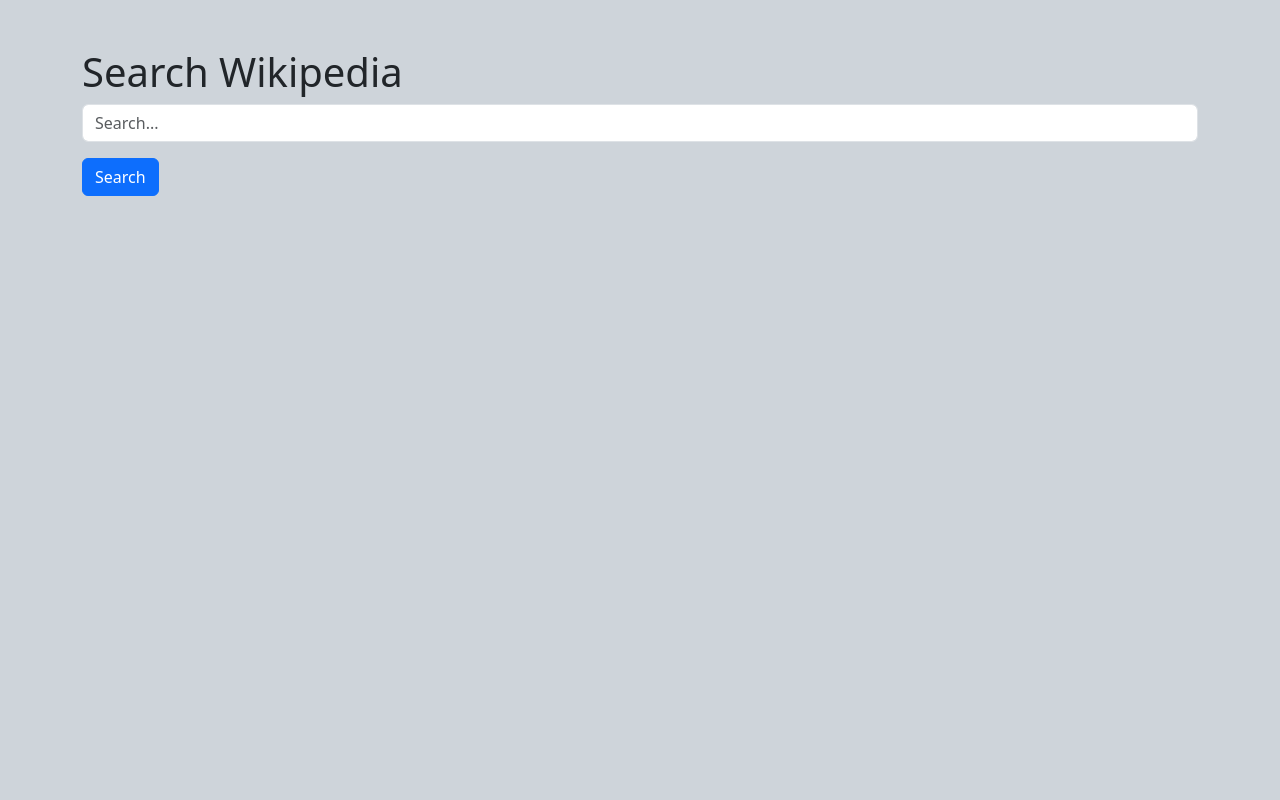
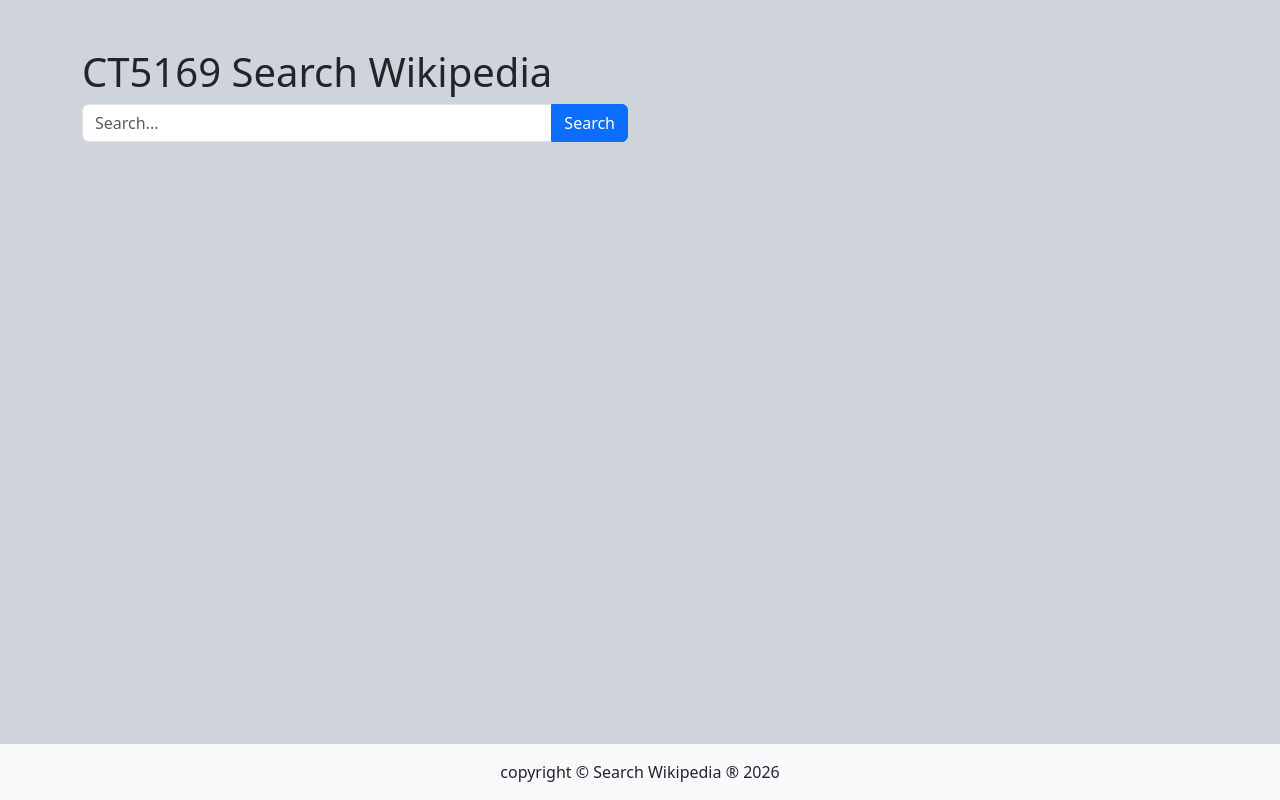
Before and after one commit to SamuelUkachukwu/wikiSearch, a Flask app: page / in a window 1280 px wide. Run offline with Flask 2, Linux system fonts and the light colour scheme.

Commit message:
Added caching function
-Updated UI layout.
-Added loading state while fetching data.

```diff
--- a/main.py
+++ b/main.py
@@ -10,6 +10,7 @@
 from flask import Flask, render_template, request, url_for, flash
 from werkzeug.utils import redirect
 from run_wiki_on_ec2 import run_wiki_on_ec2
+from database import get_database, check_cache, save_cache
 app = Flask(__name__)
 app.config['ENV'] = "Development"
 app.config['DEBUG'] = True
@@ -19,10 +20,18 @@ app.config['DEBUG'] = True
 @app.route('/', methods=['GET', 'POST'])
 def home():
     result = None
+    query = None
     if request.method == 'POST':
+        # query = request.form.get('query')
         query = request.form['query']
-        result = run_wiki_on_ec2(query)
-    return render_template("index.html", result=result)
+
+        cached_result = check_cache(query)
+        if cached_result:
+            result = cached_result
+        else:
+            result = run_wiki_on_ec2(query)
+            save_cache(query, result)
+    return render_template("index.html", result=result, query=query)
 
 if __name__ == '__main__':
     app.run()
--- a/templates/index.html
+++ b/templates/index.html
@@ -15,20 +15,51 @@
 </head>
 
 <body class="bg-dark-subtle">
-    <div class="container mt-5">
-        <h1>Search Wikipedia</h1>
-        <form method="POST">
-            <div class="mb-3">
+<div class="d-flex flex-column min-vh-100">
+    <main class="flex-grow-1 container mt-5">
+        <h1>CT5169 Search Wikipedia</h1>
+        <form method="POST" onsubmit="showLoading()">
+            <div class="row">
+                <div class="col-12 col-md-6">
+                    <div class="input-group mb-3">
                         <input type="text" name="query" class="form-control" placeholder="Search...">
+                        <button type="submit" class="btn btn-primary">
+                            Search
+                        </button>
                     </div>
-            <button type="submit" class="btn btn-primary">Search</button>
+                </div>
+            </div>
         </form>
+        <div id="loader" class="mt-3" style="display:none;">
+            <div class="spinner-border text-success" role="status"></div>
+            <span class="ms-2">Fetching results...</span>
+        </div>
         {% if result %}
+        <h4 class="mt-4">Results for: "<strong>{{ query }}</strong>"</h4>
+
         <div class="mt-3 alert alert-info">
             {{ result }}
         </div>
         {% endif %}
+    </main>
+
+    <footer class="mt-auto bg-light py-3 bg-custom">
+        <div class="container text-center">
+                <span class="fs-6">copyright &#169; <span class="logo">Search Wikipedia</span>
+                    &reg; <span id="copy-right"></span></span>
         </div>
+    </footer>
+</div>
+
+
+<script>
+    document.getElementById("copy-right").innerHTML = new Date().getFullYear();
+
+    function showLoading() {
+        document.getElementById("loader").style.display = "block";
+        document.querySelector("button[type='submit']").disabled = true;
+    }
+</script>
 </body>
 
 </html>
```
Also changed, not shown: database.py (added, +44 -0 lines). Lines whose indentation alone changed are shown as unchanged.
